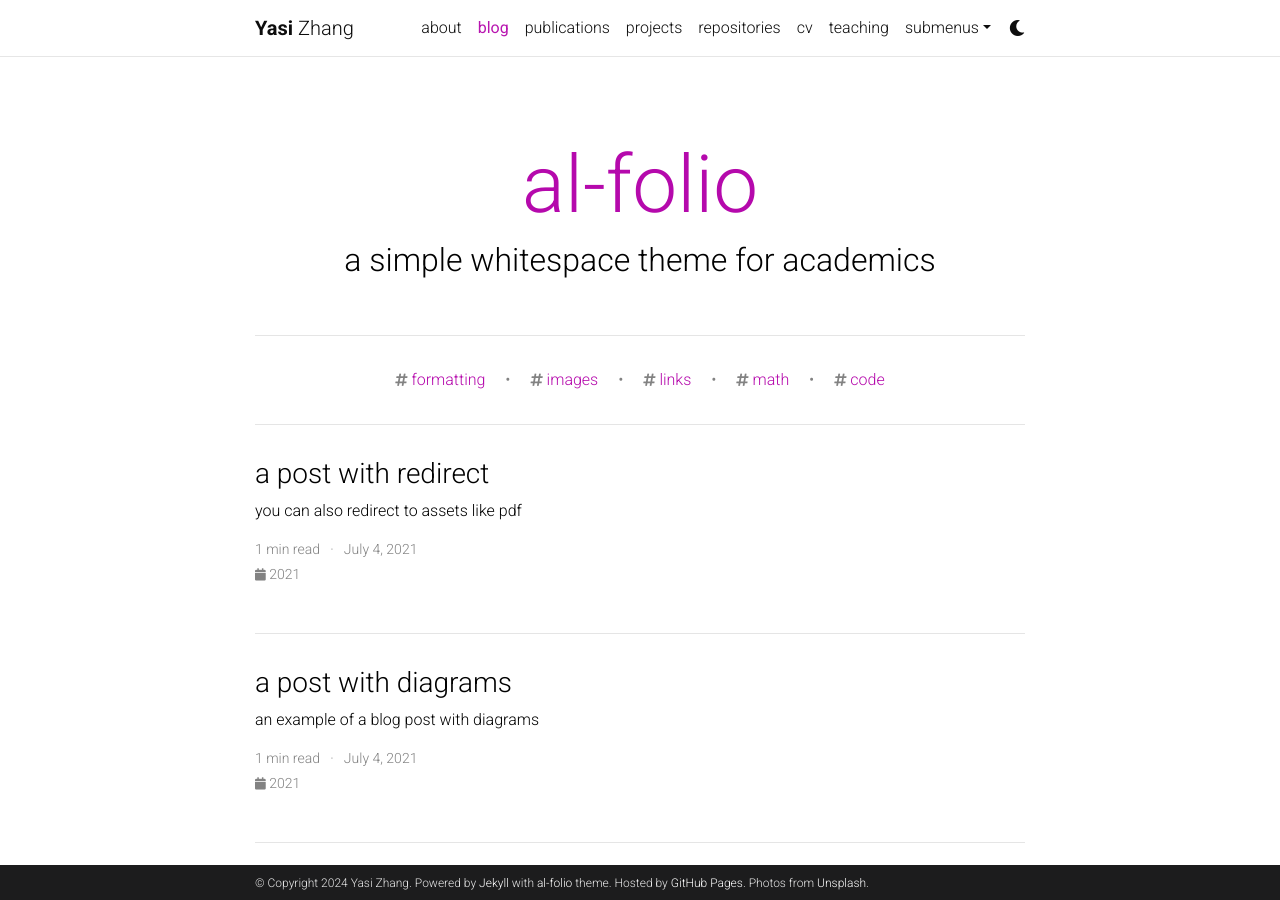
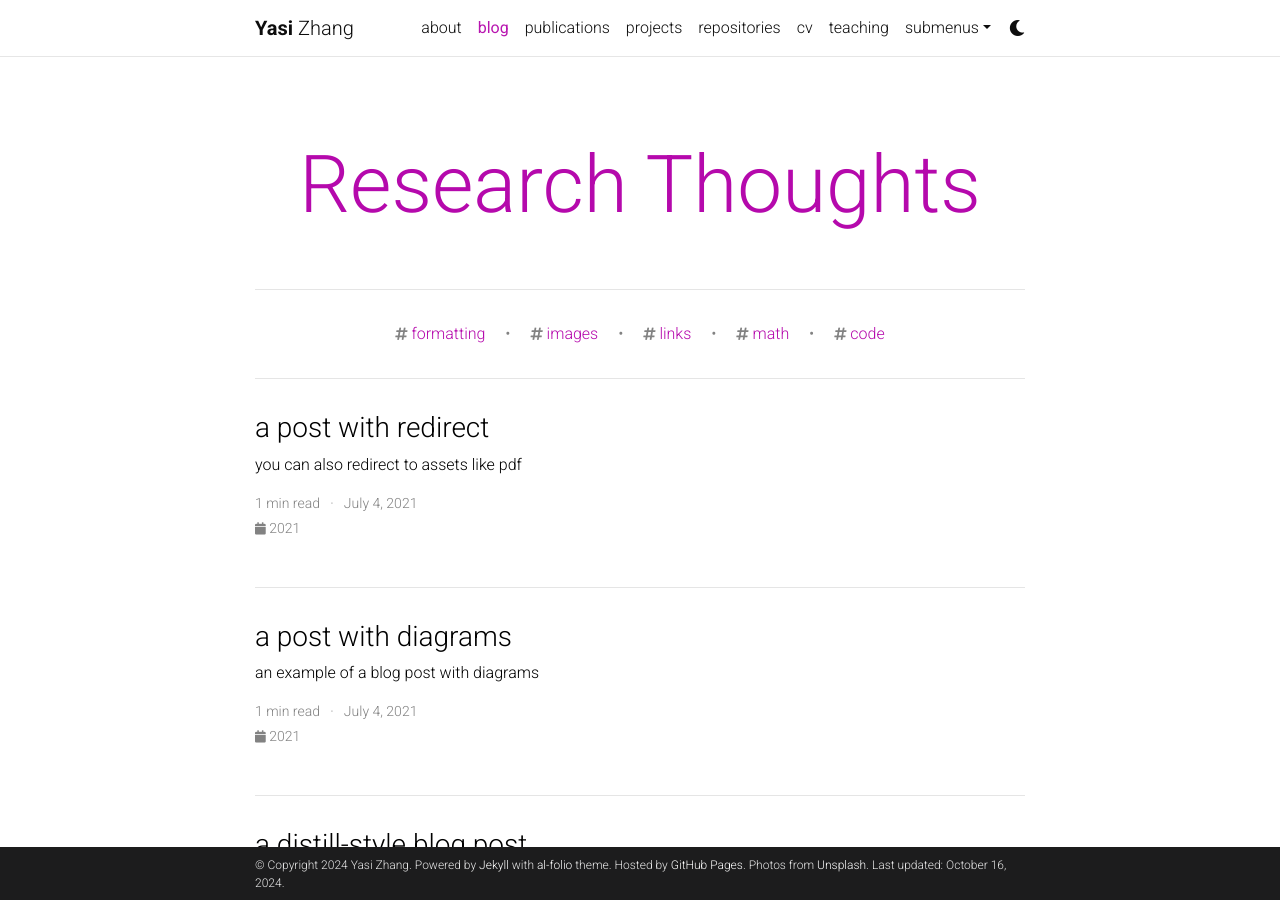
Before and after one commit to YasminZhang/YasminZhang.github.io, a Jekyll site: the page built from blog/index.html, in a window 1280 px wide and 900 px high. Built offline with Jekyll 4.4.1, drawn with Linux system fonts in a browser that asks for light colours; the list of posts is cut into pages by our own code; comment, search, counter and statistics services are not loaded; a style sheet for code colours, icons or effects is not loaded.

Commit message:
Update _config.yml

```diff
--- a/_config.yml
+++ b/_config.yml
@@ -20,7 +20,7 @@ icon: ⚛️  # the emoji used as the favicon (alternatively, provide image name
 
 url: https://yasminzhang.github.io # the base hostname & protocol for your site
 baseurl:   # the subpath of your site, e.g. /blog/
-last_updated: false # set to true if you want to display last updated in the footer
+last_updated: true # set to true if you want to display last updated in the footer
 impressum_path:  # set to path to include impressum link in the footer, use the same path as permalink in a page, helps to conform with EU GDPR
 
 # -----------------------------------------------------------------------------
@@ -71,7 +71,7 @@ github_username: YasminZhang # your GitHub user name
 gitlab_username: # your GitLab user name
 twitter_username: # your Twitter handle
 mastodon_username: # your mastodon instance+username in the format instance.tld/@username
-linkedin_username: # your LinkedIn user name
+linkedin_username: yasi-zhang-8737b3250 # your LinkedIn user name
 telegram_username: # your Telegram user name
 scholar_userid: 6hu7hXkAAAAJ # your Google Scholar ID
 semanticscholar_id: # your Semantic Scholar ID
@@ -97,7 +97,7 @@ facebook_id: # your facebook id
 discord_id: # your discord id (18-digit unique numerical identifier)
 
 contact_note: >
-  You can even add a little note about which of these is the best way to reach you.
+  Email is the best way to reach me.
 
 # -----------------------------------------------------------------------------
 # Analytics and search engine verification
@@ -113,9 +113,9 @@ bing_site_verification:  # out your bing-site-verification ID (Bing Webmaster)
 # Blog
 # -----------------------------------------------------------------------------
 
-blog_name: al-folio # blog_name will be displayed in your blog page
+blog_name: Research Thoughts # blog_name will be displayed in your blog page
 blog_nav_title: blog # your blog must have a title for it to be displayed in the nav bar
-blog_description: a simple whitespace theme for academics
+blog_description:
 permalink: /blog/:year/:title/
 
 # Pagination
```
